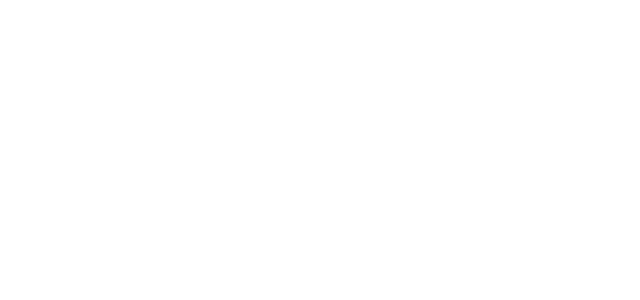
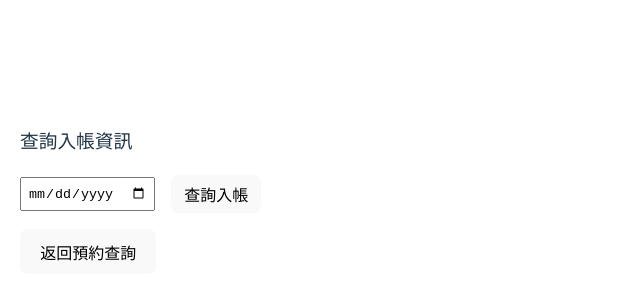
Before and after one commit to pinxun-chen/Venue-react, a React (Vite) app: page /EntryDateList in a window 1280 px wide. Before the commit this address had no page. Shown: the part 198-498 px from the top of the page, without its empty margins (0-640 px from the left). Built offline with nearby package versions, Linux system fonts and the light colour scheme.

Commit message:
systex19990806

```diff
--- a/src/App.jsx
+++ b/src/App.jsx
@@ -4,6 +4,7 @@
 import BookingManagePage from "./pages/BookingManagePage";
 import CreatePaymentPage from "./pages/CreatePaymentPage";
 import PaymentResultPage from "./pages/PaymentResultPage";
+import EntryDateList from "./pages/EntryDateList";
 
 function App() {
   return (
@@ -14,6 +15,7 @@
         <Route path="/bookings" element={<BookingManagePage />} />
         <Route path="/create-payment" element={<CreatePaymentPage />} />
         <Route path="/PaymentResult" element={<PaymentResultPage />} />
+        <Route path="/EntryDateList" element={<EntryDateList />} />
       </Routes>
     </Router>
   );
--- a/src/pages/BookingManagePage.jsx
+++ b/src/pages/BookingManagePage.jsx
@@ -263,6 +263,10 @@
             )}
 
             <div style={{ marginBottom: "20px" }}>
+                <button onClick={() => navigate("/EntryDateList")}>依日期查詢入帳資訊</button>
+            </div>
+
+            <div style={{ marginBottom: "20px" }}>
                 <button onClick={() => navigate("/")}>返回</button>
             </div>
         </div>
--- a/src/pages/CreatePaymentPage.jsx
+++ b/src/pages/CreatePaymentPage.jsx
@@ -1,5 +1,5 @@
 import { useEffect, useState } from "react";
-import { useLocation } from "react-router-dom";
+import { useLocation, useNavigate } from "react-router-dom";
 import { getPayProviders, createPayOrder } from "../PayApi";
 
 const CreatePaymentPage = () => {
@@ -8,6 +8,8 @@
 
     const [providers, setProviders] = useState([]);
     const [loading, setLoading] = useState(true);
+
+    const navigate = useNavigate();
 
     // getPaySvcProvider
     useEffect(() => {
@@ -35,7 +37,7 @@
             opt_interface: "1",
             data: [
                 {
-                    item_name: "場地租借",
+                    item_name: `${booking.venueName} 場地租借`,
                     unit_price: booking.venuePrice.toString(),
                     unit_count: "1",
                     unit_amount: booking.venuePrice.toString(),
@@ -59,7 +61,7 @@
     if (loading) return <div>載入付款方式中...</div>;
 
     return (
-        <div style={{ padding: "20px" }}>
+        <div style={{ padding: "20px", fontFamily: "Arial, sans-serif" }}>
             <h2>地點: {booking.venueName}
                 <br /> 日期: {booking.bookingDate}
                 <br /> 時段: {booking.label}
@@ -78,7 +80,12 @@
                     </li>
                 ))}
             </ul>
+
+            <div style={{ marginBottom: "20px" }}>
+                <button onClick={() => navigate("/bookings")}>返回預約查詢</button>
+            </div>
         </div>
+
     );
 };
 
--- /dev/null
+++ b/src/pages/EntryDateList.jsx
@@ -0,0 +1,93 @@
+import { useState } from "react";
+import { useNavigate } from "react-router-dom";
+import { getEntryDateList } from "../PayApi";
+
+const EntryDateList = () => {
+    const [payDateInput, setPayDateInput] = useState("");
+    const [entryList, setEntryList] = useState([]);
+    const [entryLoading, setEntryLoading] = useState(false);
+    const [entryError, setEntryError] = useState("");
+
+    const navigate = useNavigate();
+
+    const storeId = "govSystex1";
+    const payCode = "004";
+
+    const handleQueryEntry = async () => {
+        if (!payDateInput) {
+            setEntryError("請選擇繳費日期");
+            return;
+        }
+
+        try {
+            setEntryLoading(true);
+            setEntryError("");
+            const res = await getEntryDateList(storeId, payCode, "", payDateInput);
+            setEntryList(res.data ?? []);
+        } catch (err) {
+            console.error("查詢入帳資訊失敗", err);
+            setEntryError("查詢失敗，請稍後再試");
+        } finally {
+            setEntryLoading(false);
+        }
+    };
+
+    return (
+        <div style={{ padding: "20px", fontFamily: "Arial, sans-serif" }}>
+            <h3>查詢入帳資訊</h3>
+
+            <div style={{ marginBottom: "1rem", display: "flex", alignItems: "center", gap: "1rem" }}>
+                <input
+                    type="date"
+                    value={
+                        payDateInput
+                            ? `${payDateInput.slice(0, 4)}-${payDateInput.slice(4, 6)}-${payDateInput.slice(6, 8)}`
+                            : ""
+                    }
+                    onChange={(e) => {
+                        const selected = e.target.value.replaceAll("-", "");
+                        setPayDateInput(selected);
+                    }}
+                    style={{ padding: "6px" }}
+                />
+                <button onClick={handleQueryEntry} style={{ padding: "6px 12px" }}>
+                    查詢入帳
+                </button>
+            </div>
+
+            {entryError && <p style={{ color: "red" }}>{entryError}</p>}
+
+            {entryLoading ? (
+                <p>查詢中...</p>
+            ) : entryList.length > 0 ? (
+                <div>
+                    <h4>入帳資料</h4>
+                    {entryList.map((item, index) => (
+                        <div
+                            key={index}
+                            style={{
+                                border: "1px solid #ccc",
+                                borderRadius: "8px",
+                                padding: "1rem",
+                                marginBottom: "1rem",
+                                backgroundColor: "#f9f9f9",
+                            }}
+                        >
+                            <p><strong>訂單編號：</strong>{item.order_no}</p>
+                            <p><strong>金額：</strong>{item.amount}</p>
+                            <p><strong>繳費時間：</strong>{item.pay_etime}</p>
+                            <p><strong>商品名稱：</strong>{item.item_name}</p>
+                        </div>
+                    ))}
+                </div>
+            ) : (
+                payDateInput && <p style={{ color: "gray" }}>查無入帳資料</p>
+            )}
+            <div style={{ marginBottom: "20px" }}>
+                <button onClick={() => navigate("/bookings")}>返回預約查詢</button>
+            </div>
+        </div>
+    );
+};
+
+export default EntryDateList;
--- a/src/pages/PaymentResultPage.jsx
+++ b/src/pages/PaymentResultPage.jsx
@@ -1,6 +1,6 @@
 import { useSearchParams } from "react-router-dom";
 import { useEffect, useState } from "react";
-import { getPaymentByKey, getEntryDateList } from "../PayApi";
+import { getPaymentByKey } from "../PayApi";
 
 const PaymentResultPage = () => {
     const [params] = useSearchParams();
@@ -9,14 +9,7 @@
     const [payData, setPayData] = useState(null);
     const [loading, setLoading] = useState(true);
 
-    // 入帳資訊相關
-    const [payDateInput, setPayDateInput] = useState("");
-    const [entryList, setEntryList] = useState([]);
-    const [entryLoading, setEntryLoading] = useState(false);
-    const [entryError, setEntryError] = useState("");
-
     const storeId = "govSystex1";
-    const payCode = "004";
 
     const key = params.get("KEY");
 
@@ -36,28 +29,8 @@
         if (key) fetchData();
     }, [key]);
 
-    // 點擊按鈕查詢入帳資訊
-    const handleQueryEntry = async () => {
-        if (!payDateInput) {
-            setEntryError("請選擇繳費日期");
-            return;
-        }
-
-        try {
-            setEntryLoading(true);
-            setEntryError("");
-            const res = await getEntryDateList(storeId, payCode, "", payDateInput);
-            setEntryList(res.data ?? []);
-        } catch (err) {
-            console.error("查詢入帳資訊失敗", err);
-            setEntryError("查詢失敗，請稍後再試");
-        } finally {
-            setEntryLoading(false);
-        }
-    };
-
     return (
-        <div style={{ padding: "2rem", maxWidth: "800px", margin: "0 auto" }}>
+        <div style={{ padding: "20px", fontFamily: "Arial, sans-serif" }}>
             <h2>繳費成功</h2>
 
             {loading ? (
@@ -72,56 +45,6 @@
             ) : (
                 <p>查無支付資料</p>
             )}
-
-            <h3>查詢入帳資訊</h3>
-
-            <div style={{ marginBottom: "1rem", display: "flex", alignItems: "center", gap: "1rem" }}>
-                <input
-                    type="date"
-                    value={
-                        payDateInput
-                            ? `${payDateInput.slice(0, 4)}-${payDateInput.slice(4, 6)}-${payDateInput.slice(6, 8)}`
-                            : ""
-                    }
-                    onChange={(e) => {
-                        const selected = e.target.value.replaceAll("-", "");
-                        setPayDateInput(selected);
-                    }}
-                    style={{ padding: "6px" }}
-                />
-                <button onClick={handleQueryEntry} style={{ padding: "6px 12px" }}>
-                    查詢入帳
-                </button>
-            </div>
-
-            {entryError && <p style={{ color: "red" }}>{entryError}</p>}
-
-            {entryLoading ? (
-                <p>查詢中...</p>
-            ) : entryList.length > 0 ? (
-                <div>
-                    <h4>入帳資料</h4>
-                    {entryList.map((item, index) => (
-                        <div
-                            key={index}
-                            style={{
-                                border: "1px solid #ccc",
-                                borderRadius: "8px",
-                                padding: "1rem",
-                                marginBottom: "1rem",
-                                backgroundColor: "#f9f9f9",
-                            }}
-                        >
-                            <p><strong>訂單編號：</strong>{item.order_no}</p>
-                            <p><strong>金額：</strong>{item.amount}</p>
-                            <p><strong>繳費時間：</strong>{item.pay_etime}</p>
-                            <p><strong>商品名稱：</strong>{item.item_name}</p>
-                        </div>
-                    ))}
-                </div>
-            ) : (
-                payDateInput && <p style={{ color: "gray" }}>查無入帳資料</p>
-            )}
         </div>
     );
 };
```
